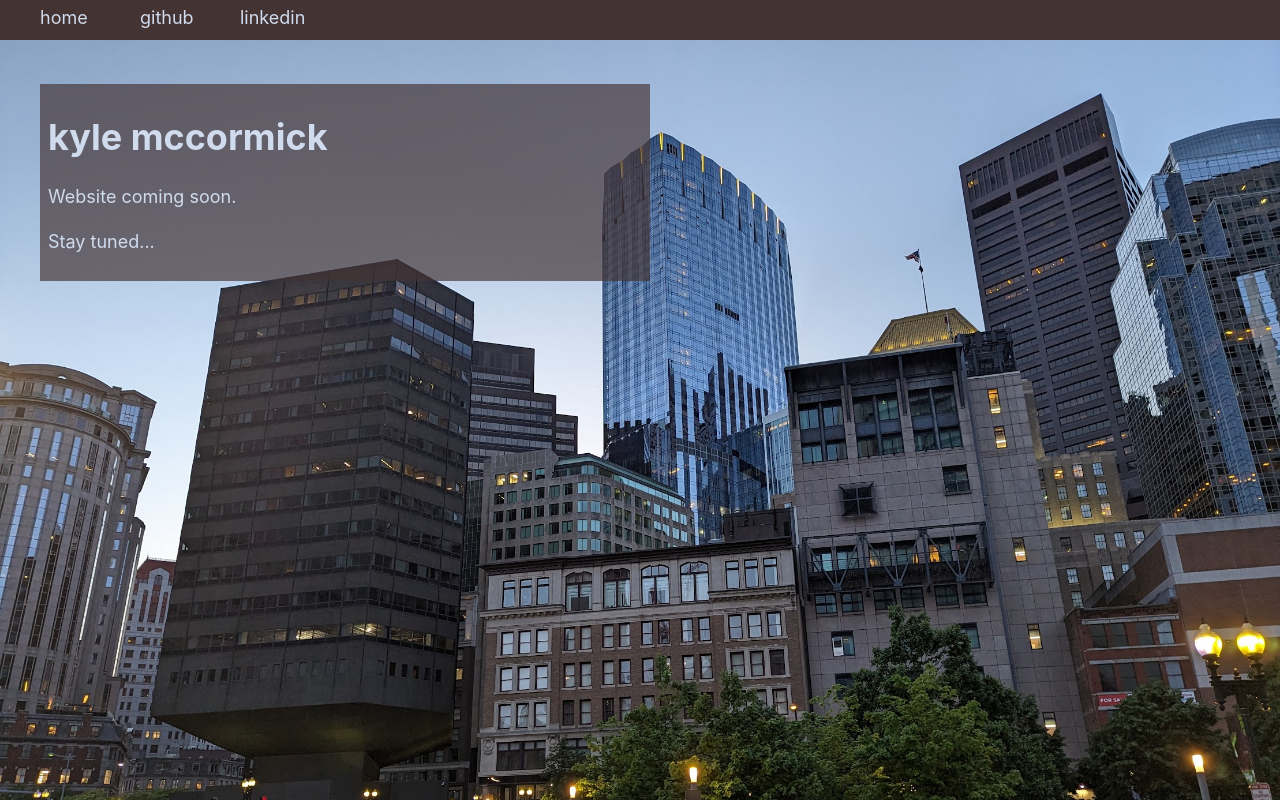
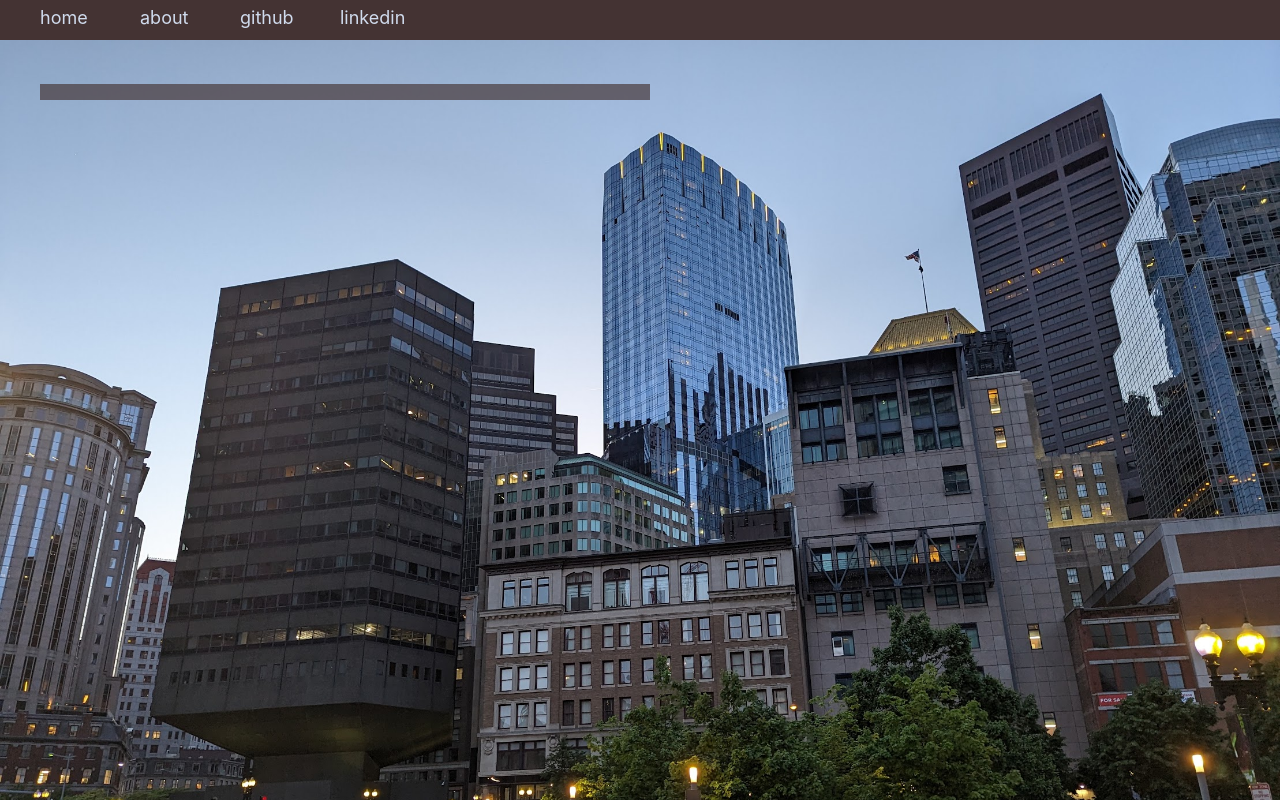
Before and after one commit to kdmccormick/kylemccormick.me, a plain HTML site: page shell.html in a window 1280 px wide. Drawn offline with Linux system fonts and the light colour scheme; files whose address does not match are found by name.

Commit message:
factor out shell.html; add empty about.html

```diff
--- a/html/index.html
+++ b/shell.html
@@ -50,7 +50,7 @@
 				color: #e8d887;  /* yellow from the millenium tower crown */
 				text-decoration: underline;
 			}
-			#content {
+			main {
 				margin-top: 40px;
 				margin-left: 40px;
 				background-color: #433a;
@@ -61,7 +61,10 @@
 	<body>
 		<header>
 			<div>
-				<a href="#">home</p>
+				<a href="/">home</p>
+			</div>
+			<div>
+				<a href="/about.html">about</p>
 			</div>
 			<div>
 				<a href="https://github.com/kdmccormick">github</p>
@@ -70,10 +73,6 @@
 				<a href="https://linkedin.com/in/kdmccormick96">linkedin</a>
 			</div>
 		</header>
-		<div id="content">
-			<h1>kyle mccormick</h1>
-			<p>Website coming soon.</p>
-			<p>Stay tuned...</p>
-		</div>
+		<main></main>
 	</body>
 </html>
```
Also changed, not shown: content/about.html (added, +4 -0 lines), content/index.html (added, +5 -0 lines), 3 other files.
